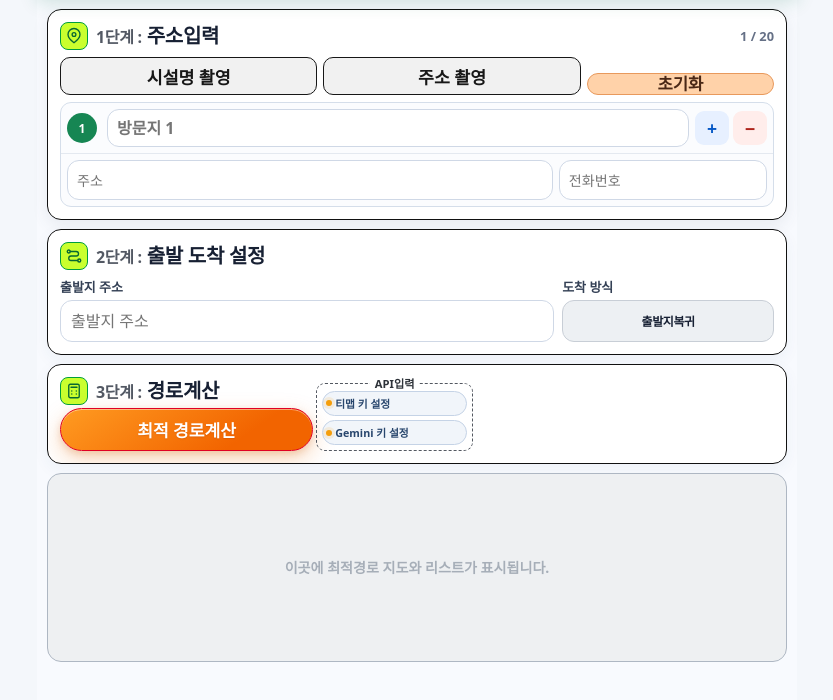
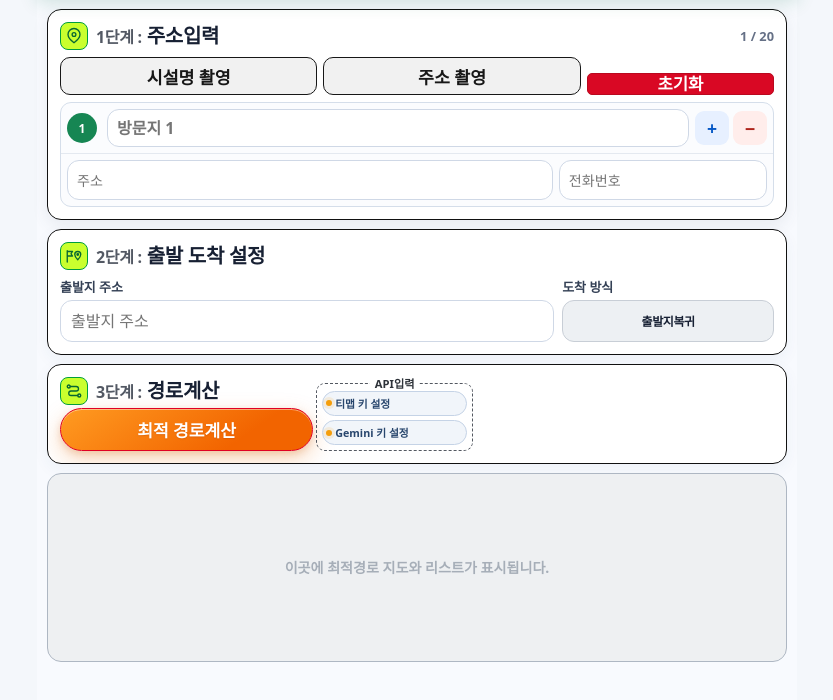
Before and after one commit to KGS777/s, a plain HTML site: page index.html in a window 1280 px wide. Shown: the part 40-740 px from the top of the page, without its empty margins (223-1056 px from the left). Drawn offline with nearby package versions, Linux system fonts and the light colour scheme.

Commit message:
아이콘 교체 등

```diff
--- a/index.html
+++ b/index.html
@@ -64,7 +64,7 @@
     .custom-end{grid-column:1/-1}
     .btn{border:0;border-radius:12px;min-height:45px;padding:0 14px;font-weight:800;cursor:pointer}
     .btn:disabled{opacity:.55;cursor:wait}
-    .btn-text{min-height:32px;border:1px solid #e8995c;color:#4a2816;background:#ffd2a9;font-size:.8rem}
+    .btn-text{min-height:32px;border:1px solid #b9091f;border-radius:5px;color:#fff;background:#d90824;font-size:.8rem}
     .photo-capture-actions{display:grid;grid-template-columns:repeat(2,minmax(0,1.1fr)) minmax(min-content,.8fr);gap:6px;margin-bottom:7px}
     .photo-capture-actions button{min-height:38px;padding:0 4px;white-space:nowrap}
     .photo-capture-actions .photo-capture-button{padding-inline:1px}
@@ -286,7 +286,7 @@
 
       <section class="card step-card">
         <div class="card-body">
-          <div class="section-head step-head"><h2><svg class="step-icon" viewBox="0 0 24 24" aria-hidden="true" focusable="false"><circle cx="5" cy="6" r="2"/><circle cx="19" cy="18" r="2"/><path d="M7 6h8a3 3 0 0 1 0 6H8a3 3 0 0 0 0 6h9"/></svg><span><span class="step-number">2단계 :</span> 출발 도착 설정</span></h2></div>
+          <div class="section-head step-head"><h2><svg class="step-icon" viewBox="0 0 24 24" aria-hidden="true" focusable="false"><path d="M3 20V5m0 1h7L8 9l2 3H3"/><path d="M21 10c0 3-4 7-4 7s-4-4-4-7a4 4 0 1 1 8 0Z"/><circle cx="17" cy="10" r="1"/></svg><span><span class="step-number">2단계 :</span> 출발 도착 설정</span></h2></div>
           <div class="inline-grid">
             <div class="field">
               <label for="startAddress">출발지 주소</label>
@@ -310,7 +310,7 @@
       <section class="card step-card">
         <div class="card-body">
           <div class="route-actions">
-            <div class="section-head step-head"><h2><svg class="step-icon" viewBox="0 0 24 24" aria-hidden="true" focusable="false"><rect x="5" y="3" width="14" height="18" rx="2"/><path d="M8 7h8m-7 5h.1m5.9 0h.1M9 16h.1m5.9 0h.1"/></svg><span><span class="step-number">3단계 :</span> 경로계산</span></h2></div>
+            <div class="section-head step-head"><h2><svg class="step-icon" viewBox="0 0 24 24" aria-hidden="true" focusable="false"><circle cx="5" cy="6" r="2"/><circle cx="19" cy="18" r="2"/><path d="M7 6h8a3 3 0 0 1 0 6H8a3 3 0 0 0 0 6h9"/></svg><span><span class="step-number">3단계 :</span> 경로계산</span></h2></div>
             <button class="btn btn-primary" id="calculate" type="button">최적 경로계산</button>
             <fieldset class="api-key-group">
               <legend>API입력</legend>
```
